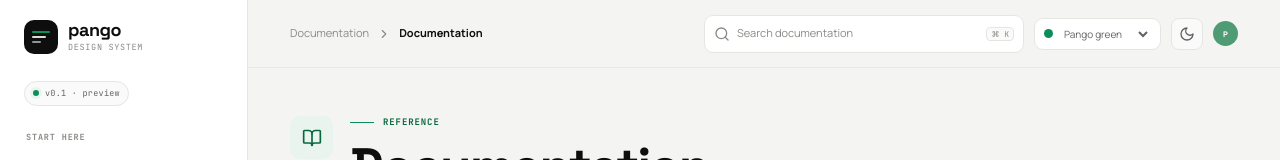
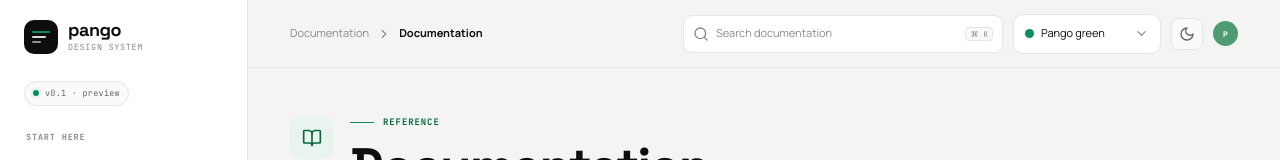
Before and after one commit to pnzau/pango-design-system, a React (Vite) app: page /documentation#data in a window 1280 px wide. Shown: the top 160 px of the page. Built offline with nearby package versions, Linux system fonts and the light colour scheme.

Commit message:
feat: implement Select component for palette selection with updated styles

```diff
--- a/src/App.tsx
+++ b/src/App.tsx
@@ -31,6 +31,7 @@ import {
   Badge,
   Button,
   IconButton,
+  Select,
   StatusChip,
 } from "./components/Primitives";
 import { CodeBlock } from "./components/CodeBlock";
@@ -97,6 +98,11 @@ const paletteOptions: Array<{
   { name: "vermilion", label: "Warm vermilion", value: "#e4684b" },
 ];
 
+const paletteSelectOptions = paletteOptions.map(({ name, label }) => ({
+  value: name,
+  label,
+}));
+
 function readPathname() {
   const pathname = window.location.pathname.replace(/\/$/, "");
   return pathname || "/";
@@ -114,6 +120,9 @@ function App() {
   const [searchOpen, setSearchOpen] = useState(false);
   const searchInputRef = useRef<HTMLInputElement>(null);
   const page = findDocumentation(pathname);
+  const selectedPalette =
+    paletteOptions.find((option) => option.name === palette) ??
+    paletteOptions[0];
 
   const navigate = useCallback((destination: string) => {
     const target = new URL(destination, window.location.origin);
@@ -332,26 +341,30 @@ function App() {
               </SearchMenu.Content>
             </SearchMenu>
             <div className="docs-palette">
-              <span
-                style={{
-                  background: paletteOptions.find(
-                    (item) => item.name === palette,
-                  )?.value,
-                }}
-              />
-              <select
+              <Select
                 aria-label="Choose accent palette"
                 value={palette}
-                onChange={(event) =>
-                  setPalette(event.target.value as PaletteName)
+                onValueChange={(value) => setPalette(value as PaletteName)}
+                options={paletteSelectOptions}
+                title={selectedPalette.label}
+                triggerContent={
+                  <>
+                    <span
+                      className="docs-palette-swatch"
+                      style={{ background: selectedPalette.value }}
+                    />
+                    <span className="docs-palette-label">
+                      {selectedPalette.label}
+                    </span>
+                    <Palette
+                      className="docs-palette-icon"
+                      size={17}
+                      color={selectedPalette.value}
+                      aria-hidden="true"
+                    />
+                  </>
                 }
-              >
-                {paletteOptions.map((option) => (
-                  <option value={option.name} key={option.name}>
-                    {option.label}
-                  </option>
-                ))}
-              </select>
+              />
             </div>
             <IconButton
               label={`Switch to ${theme === "light" ? "dark" : "light"} theme`}
--- a/src/components/Primitives.tsx
+++ b/src/components/Primitives.tsx
@@ -467,6 +467,7 @@ type SelectProps = Omit<
   onValueChange?: (value: string) => void;
   options?: readonly SelectMenuOption[];
   placeholder?: ReactNode;
+  triggerContent?: ReactNode;
   value?: string;
 };
 
@@ -485,6 +486,7 @@ export function Select({
   onValueChange,
   options,
   placeholder = "Select an option",
+  triggerContent,
   value,
   ...props
 }: SelectProps) {
@@ -605,7 +607,7 @@ export function Select({
           onKeyDown={handleKeyDown}
           {...props}
         >
-          <span>{selectedOption?.label ?? placeholder}</span>
+          <span>{triggerContent ?? selectedOption?.label ?? placeholder}</span>
           <ChevronDown size={15} aria-hidden="true" />
         </button>
         {open && (
```
Also changed, not shown: src/styles.css.
